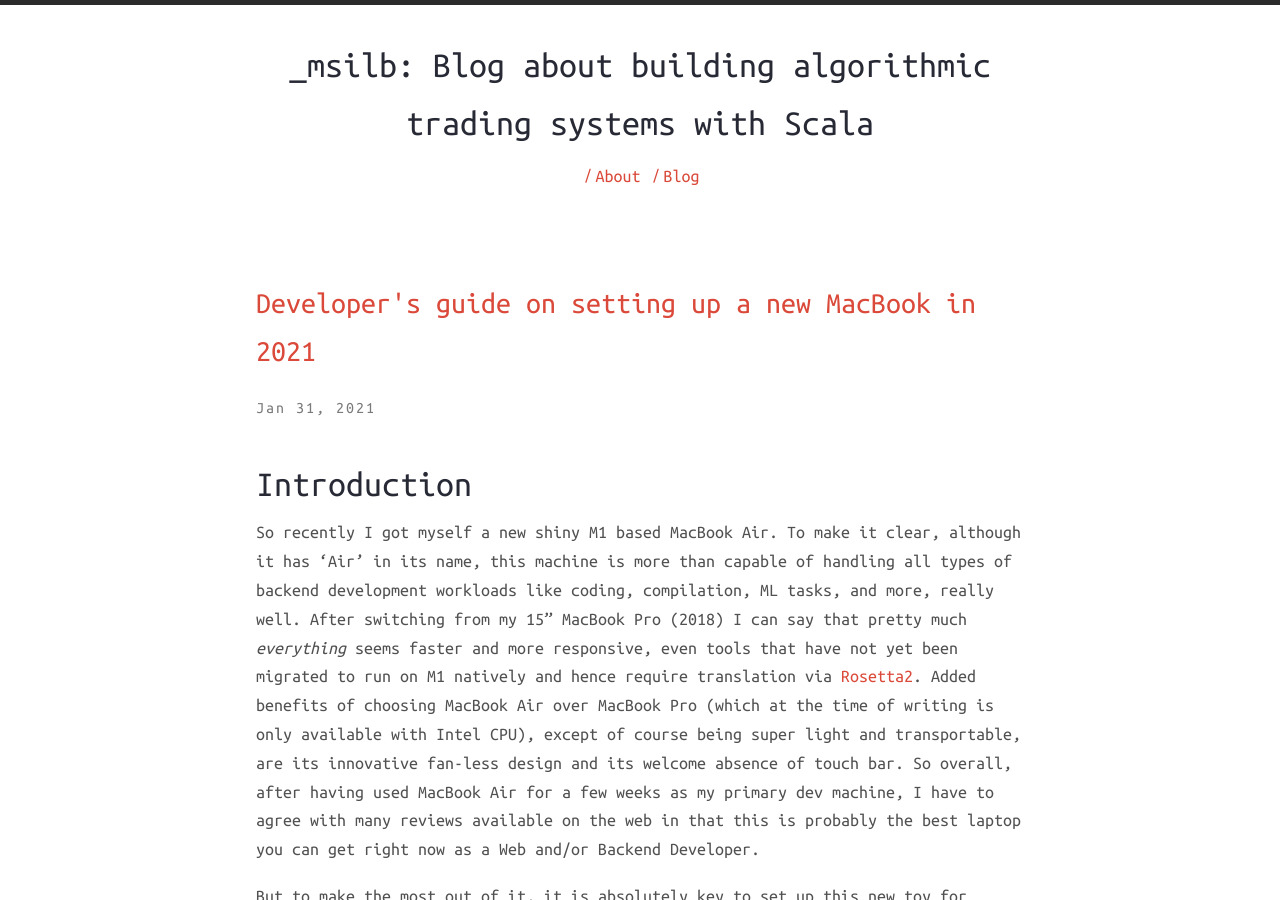
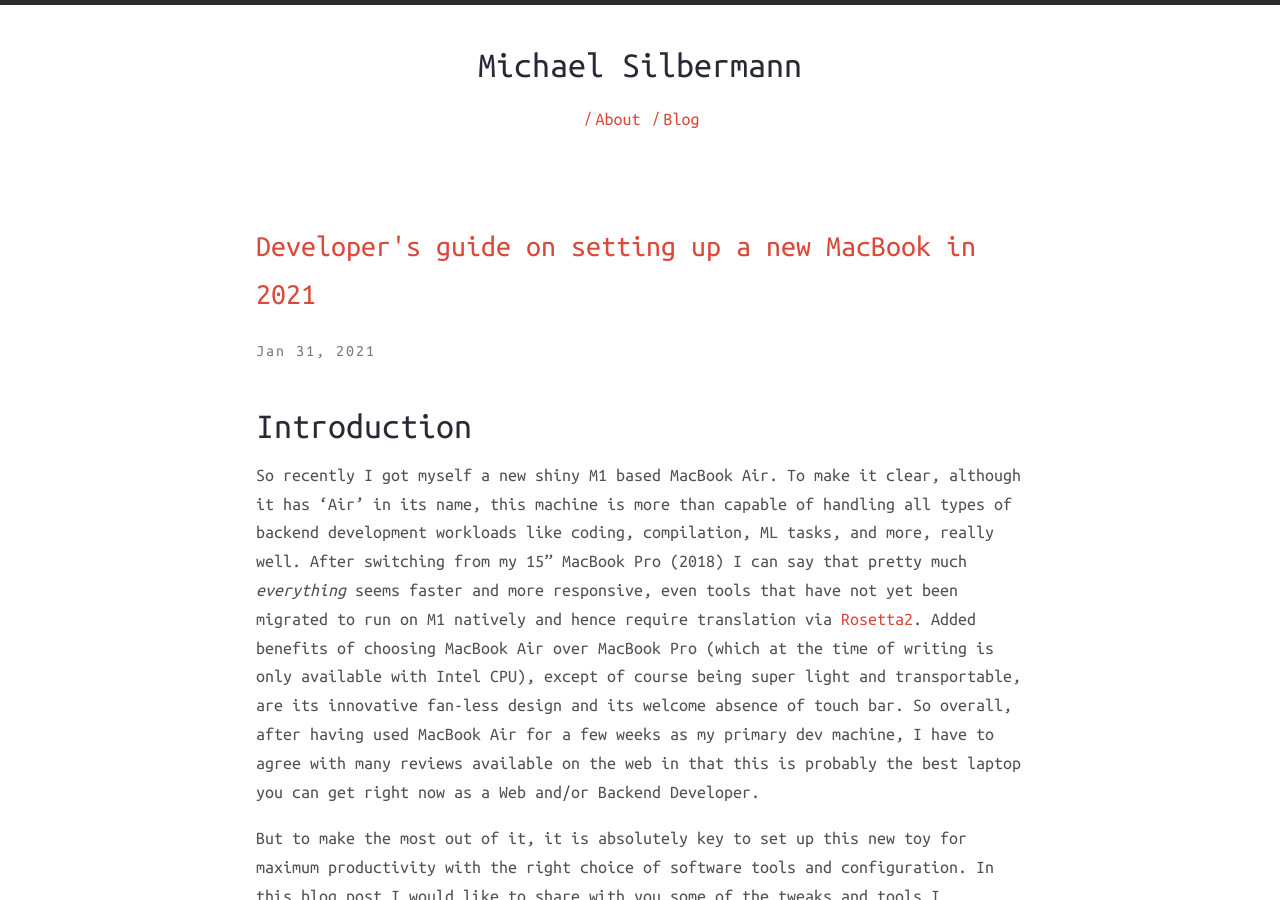
Before and after one commit to msilb/msilb.github.io, a Jekyll site: the page built from index.html, in a window 1280 px wide and 900 px high. Built offline with Jekyll 4.4.1, drawn with Linux system fonts in a browser that asks for light colours; nearby versions of some CDN libraries.

Commit message:
Change name of the blog

```diff
--- a/_config.yml
+++ b/_config.yml
@@ -12,9 +12,9 @@ enforce_ssl: msilb.com
 
 # Harmony theme configuration. Please change accordingly.
 harmony:
-  name: "_msilb: Blog about building algorithmic trading systems with Scala"
+  name: "Michael Silbermann"
   # Little description about your site
-  description: "This is my blog about building algorithmic trading systems with Scala"
+  description: "Blog about this and that, mostly computer things"
   # 'meta_description:' Write an awesome description for your new site here.
   # It will appear in your document head meta (for Google search results) and
   # in your feed.xml site description.
```
